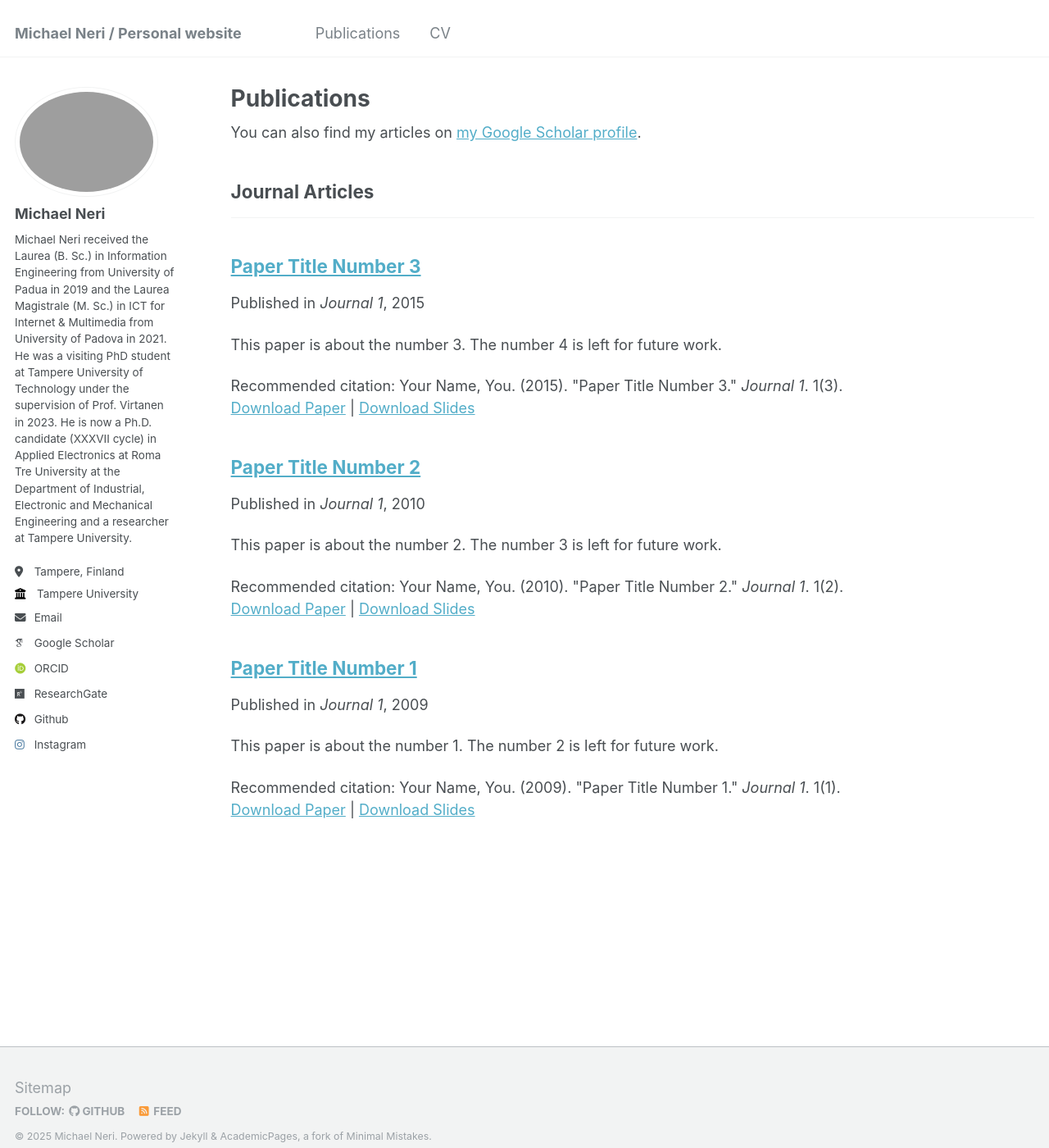
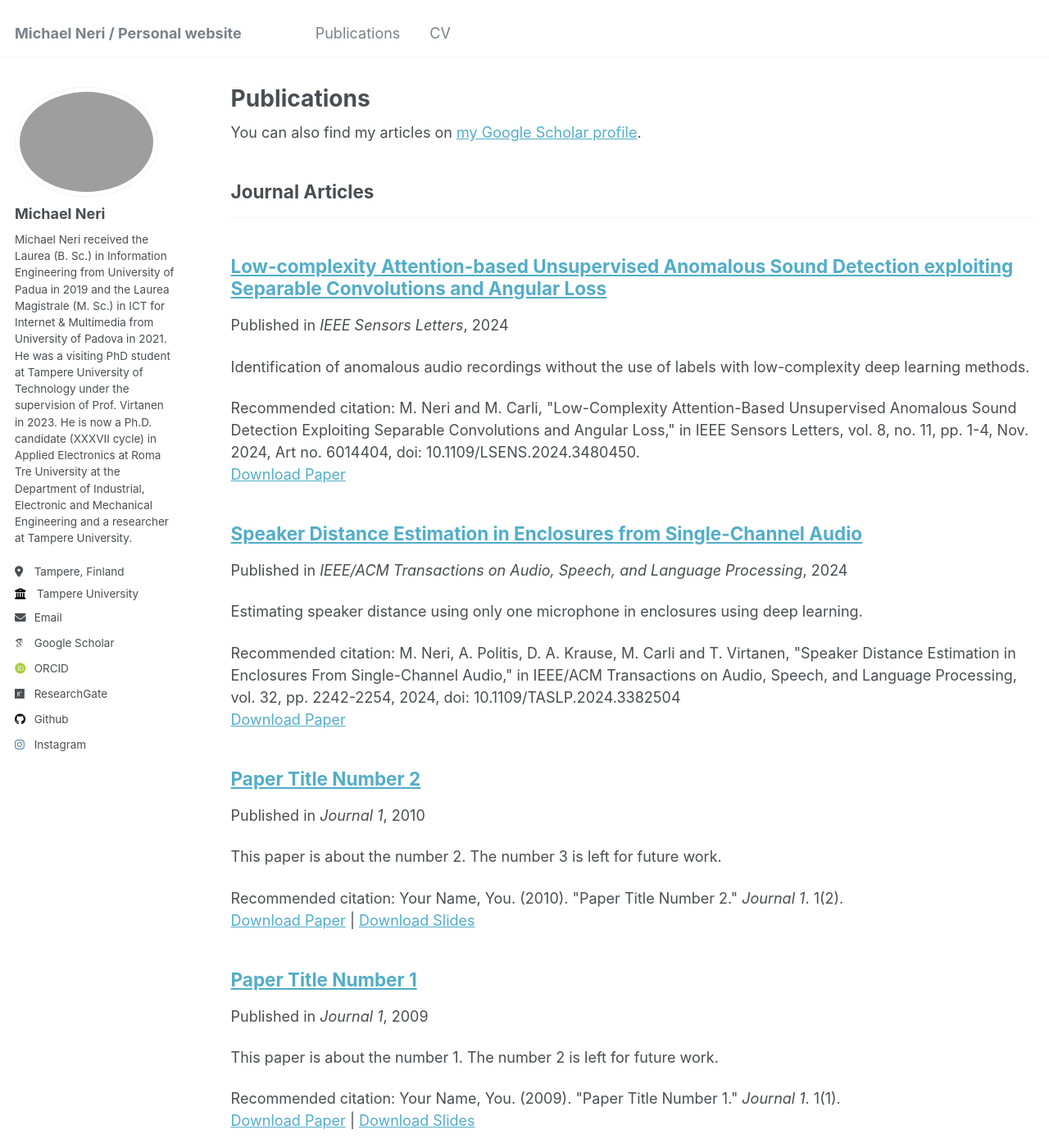
Before and after one commit to michaelneri/michaelneri.github.io, a Jekyll site: the page built from _pages/publications.html, in a window 1280 px wide and 1400 px high. Shown: the whole window at 82% size. Built offline with Jekyll 4.4.1, drawn with Linux system fonts in a browser that asks for light colours; some web fonts are replaced.

Commit message:
[ADD] LSENS paper

```diff
--- a/_publications/2015-10-01-paper-title-number-3.md
+++ /dev/null
@@ -1,14 +0,0 @@
----
-title: "Paper Title Number 3"
-collection: publications
-category: manuscripts
-permalink: /publication/2015-10-01-paper-title-number-3
-excerpt: 'This paper is about the number 3. The number 4 is left for future work.'
-date: 2015-10-01
-venue: 'Journal 1'
-slidesurl: 'http://academicpages.github.io/files/slides3.pdf'
-paperurl: 'http://academicpages.github.io/files/paper3.pdf'
-citation: 'Your Name, You. (2015). &quot;Paper Title Number 3.&quot; <i>Journal 1</i>. 1(3).'
----
-
-The contents above will be part of a list of publications, if the user clicks the link for the publication than the contents of section will be rendered as a full page, allowing you to provide more information about the paper for the reader. When publications are displayed as a single page, the contents of the above "citation" field will automatically be included below this section in a smaller font.
--- /dev/null
+++ b/_publications/2024-10-14-LSENS2024.md
@@ -0,0 +1,15 @@
+---
+title: "Low-complexity Attention-based Unsupervised Anomalous Sound Detection exploiting Separable Convolutions and Angular Loss"
+collection: publications
+category: manuscripts
+permalink: /publication/2024-10-14-LSENS2024
+excerpt: 'Identification of anomalous audio recordings without the use of labels with low-complexity deep learning methods.'
+date: 2024-10-14
+venue: 'IEEE Sensors Letters'
+paperurl: 'https://michaelneri.github.io/files/LSENS2024.pdf'
+citation: 'M. Neri and M. Carli, "Low-Complexity Attention-Based Unsupervised Anomalous Sound Detection Exploiting Separable Convolutions and Angular Loss," in IEEE Sensors Letters, vol. 8, no. 11, pp. 1-4, Nov. 2024, Art no. 6014404, doi: 10.1109/LSENS.2024.3480450.'
+---
+
+<img src="../files/ProposedASD.jpg"/>
+
+In this letter, a novel deep neural network, designed to enhance the efficiency and effectiveness of unsupervised sound anomaly detection, is presented. The proposed model exploits an attention module and separable convolutions to identify salient time–frequency patterns in audio data to discriminate between normal and anomalous sounds with reduced computational complexity. The approach is validated through extensive experiments using the Task 2 dataset of the DCASE 2020 challenge. Results demonstrate superior performance in terms of anomaly detection accuracy while having fewer parameters than state-of-the-art methods.
```
Also changed, not shown: _publications/2024-03-27-TASLP-Distance.md (+1 -1 lines), files/ProposedASD.jpg (added), 1 other file.
